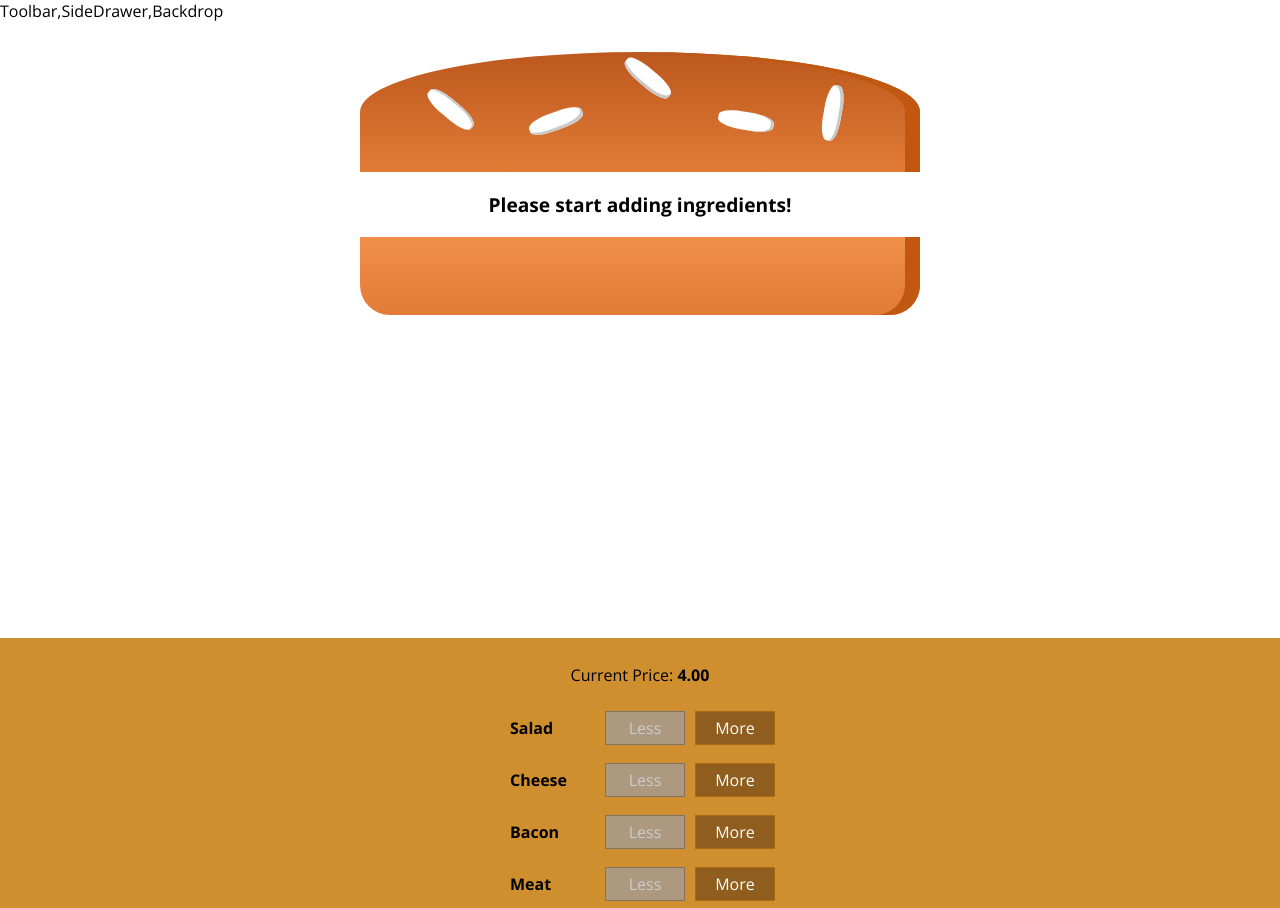
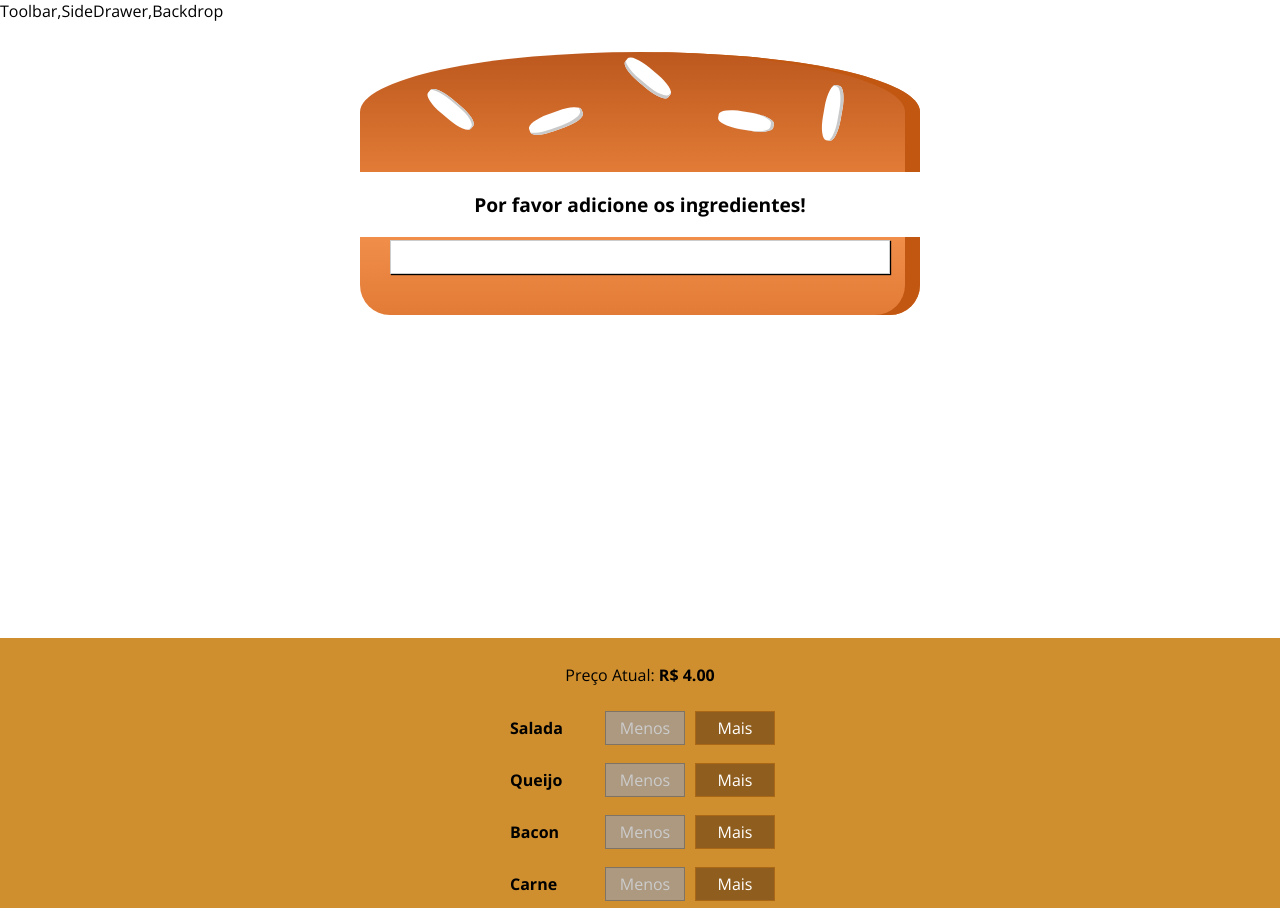
Before and after one commit to mdsavian/ReactCourse, a React (Create React App) app: page / in a window 1280 px wide. Shown: the top 908 px of the page. Built offline with nearby package versions, Linux system fonts and the light colour scheme.

Commit message:
translate texts

```diff
--- a/src/components/BuildControl/BuildControl.js
+++ b/src/components/BuildControls/BuildControl/BuildControl.js
@@ -5,8 +5,8 @@ const buildControl = (props)=>{
     return (
         <div className='BuildControl'>
             <div className='Label'>{props.label}</div>
-            <button className='Less' disabled={props.disabled} onClick={props.removeIngredients}>Less</button>
-            <button className='More' onClick={props.addIngredients}>More</button>
+            <button className='Less' disabled={props.disabled} onClick={props.removeIngredients}>Menos</button>
+            <button className='More' onClick={props.addIngredients}>Mais</button>
 
 
 
--- a/src/components/BuildControls/BuildControls.js
+++ b/src/components/BuildControls/BuildControls.js
@@ -1,24 +1,24 @@
 import React from 'react'
 import './BuildControls.css'
-import BuildControl from '../BuildControl/BuildControl'
+import BuildControl from './BuildControl/BuildControl'
 
 const controls = [
-    {label:'Salad', type:'salad'},
-    {label:'Cheese', type:'cheese'},
+    {label:'Salada', type:'salada'},
+    {label:'Queijo', type:'queijo'},
     {label:'Bacon', type:'bacon'},
-    {label:'Meat', type:'meat'},
+    {label:'Carne', type:'carne'},
 ]
 const buildControls = (props)=>{
     return (
         <div className='BuildControls'>
-            <p>Current Price: <strong>{props.price.toFixed(2)}</strong> </p>
+            <p>Preço Atual: <strong>R$ {props.price.toFixed(2)}</strong> </p>
             {controls.map(control=>
                 <BuildControl key={control.label}  label={control.label}
                 addIngredients={()=>props.addIngredients(control.type)}
                 removeIngredients={() => props.removeIngredients(control.type)}
                 disabled={props.disabled[control.type]} />
                 )}
-            <button className='OrderButton' disabled={!props.purchasable}>ORDER NOW</button>
+            <button className='OrderButton' disabled={!props.purchasable}>PEÇA AGORA</button>
 
         </div>
 
--- a/src/components/Burger/Burger.js
+++ b/src/components/Burger/Burger.js
@@ -14,13 +14,13 @@ const burger = (props)=>{
 
 if (transformedIngredients.length === 0)
 {
-    transformedIngredients = <p>Please start adding ingredients!</p>
+    transformedIngredients = <p>Por favor adicione os ingredientes!</p>
 }
     return (
     <div className='Burger'>
-        <BurgerIngredient type="bread-top"/>
+        <BurgerIngredient type="pao-cima"/>
         {transformedIngredients}
-        <BurgerIngredient type="bread-bottom"/>
+        <BurgerIngredient type="pao-baixo"/>
 
     </div>);
 }
--- a/src/components/Burger/BurgerIngredient/BurgerIngredient.js
+++ b/src/components/Burger/BurgerIngredient/BurgerIngredient.js
@@ -7,25 +7,25 @@ const burgerIngredient = (props)=>{
 
     switch(props.type)
     {
-        case ('bread-bottom'):
+        case ('pao-baixo'):
             ingredient = <div className="BreadBottom"></div>
             break;
-        case ('bread-top'):
+        case ('pao-cima'):
             ingredient = <div className="BreadTop">
                 <div className="Seeds1"></div>
                 <div className="Seeds2"></div>
             </div>
             break;
-        case ('meat'):
+        case ('carne'):
             ingredient = <div className="Meat"></div>
             break;
-            case ('cheese'):
+            case ('queijo'):
             ingredient = <div className="Cheese"></div>
             break;
             case ('bacon'):
             ingredient = <div className="Bacon"></div>
             break;
-            case ('salad'):
+            case ('salada'):
             ingredient = <div className="Salad"></div>
             break;
             default:
--- /dev/null
+++ b/src/components/Burger/OrderSummary/OrderSummary.js
@@ -0,0 +1,25 @@
+import React from 'react'
+import AuxHoc from '../../../hoc/AuxHoc'
+
+const orderSummary = (props)=>{
+    const ingredientsSummary = Object.keys(props.ingredientes).map(igKey=>{
+        return (
+        <li>
+            <span style={{textTransform:'capitalize'}}>{igKey}</span>:
+            {props.ingredientes[igKey]}
+            </li>
+            )
+    })
+    return (
+        <AuxHoc>
+            <h3>Sua Ordem</h3>
+            <p>Um hamburguer delicioso com os seguintes ingredientes:</p>
+            <ul>
+                {ingredientsSummary}
+            </ul>
+            <p>Continue para a compra?</p>
+        </AuxHoc>
+    )
+}
+
+export default orderSummary
--- /dev/null
+++ b/src/components/UI/Modal/Modal.css
@@ -0,0 +1,20 @@
+.Modal {
+    position: fixed;
+    z-index: 500;
+    background-color: white;
+    width: 70%;
+    border: 1px solid #ccc;
+    box-shadow: 1px 1px 1px black;
+    padding: 16px;
+    left: 15%;
+    top: 30%;
+    box-sizing: border-box;
+    transition: all 0.3s ease-out;
+}
+
+@media (min-width: 600px) {
+    .Modal {
+        width: 500px;
+        left: calc(50% - 250px);
+    }
+}
--- /dev/null
+++ b/src/components/UI/Modal/Modal.js
@@ -0,0 +1,10 @@
+import React from 'react'
+import './Modal.css'
+
+const modal = (props)=>{
+    return (
+
+        <div className="Modal">{props.childrem}</div>
+    )
+}
+export default modal
--- a/src/container/BurguerBuilder/BurguerBuilder.js
+++ b/src/container/BurguerBuilder/BurguerBuilder.js
@@ -2,20 +2,22 @@ import React, {Component} from 'react'
 import AuxHoc from '../../hoc/AuxHoc'
 import Burger from '../../components/Burger/Burger'
 import BuildControls from '../../components/BuildControls/BuildControls'
+import Modal from '../../components/UI/Modal/Modal'
+import OrderSummary from '../../components/Burger/OrderSummary/OrderSummary'
 
 const INGREDIENTS_PRICE = {
-    salad:0.5,
+    salada:0.5,
     bacon:1,
-    cheese:0.7,
-    meat:1.3
+    queijo:0.7,
+    carne:1.3
 }
 class BurguerBuilder extends Component{
     state ={
         ingredients:{
-            salad:0,
+            salada:0,
             bacon:0,
-            cheese:0,
-            meat:0
+            queijo:0,
+            carne:0
         },
         totalPrice:4,
         purchasable:false
@@ -73,6 +75,9 @@ class BurguerBuilder extends Component{
         }
         return (
             <AuxHoc>
+                <Modal>
+                    <OrderSummary ingredients={this.state.ingredients}/>
+                </Modal>
                 <Burger ingredients={this.state.ingredients}/>
                 <BuildControls
                  addIngredients={this.addIngredientsHandler}
```
Also changed, not shown: src/components/BuildControls/BuildControl/BuildControl.css (renamed from src/components/BuildControl/BuildControl.css), src/components/UI/Backdrop/Backdrop.js (added).
